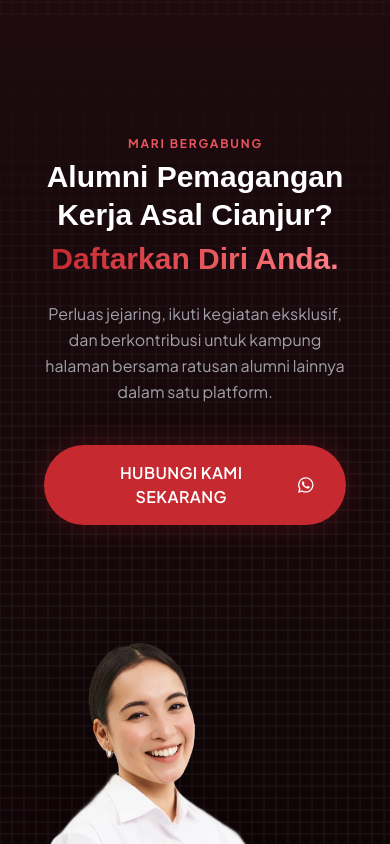
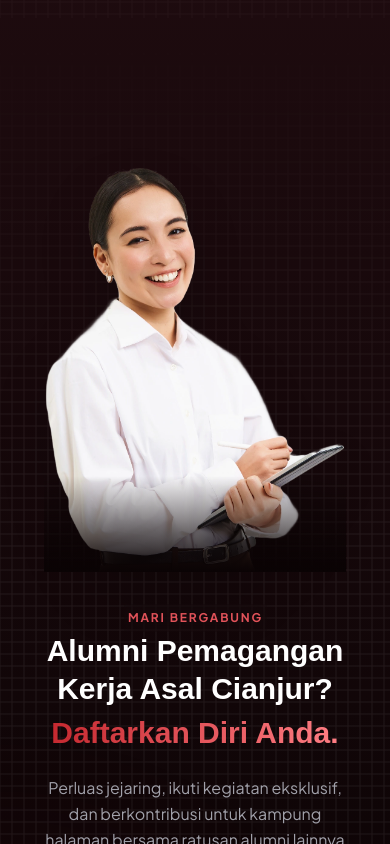
Before and after one commit to RIANPURNAMA1/ikapeksicianjur, a Next.js app in the folder frontend/: page / in a window 390 px wide. Shown: the part 4800-5644 px from the top of the page. Built offline with nearby package versions, Linux system fonts and the light colour scheme; no server answers; a web font is replaced by a local one.

Commit message:
update ui dan tambah dashboard management

```diff
--- a/frontend/src/components/home/JoinSection.tsx
+++ b/frontend/src/components/home/JoinSection.tsx
@@ -28,7 +28,7 @@ export default function JoinSection() {
           <div className="relative z-10 mx-auto grid max-w-6xl grid-cols-1 items-end gap-8 px-6 pt-12 sm:px-12 sm:pt-16 lg:grid-cols-2 lg:gap-16 lg:px-16 lg:pt-20">
 
             {/* Kolom Konten Teks */}
-            <div className="order-1 flex flex-col items-center pb-12 text-center lg:order-2 lg:items-start lg:pb-24 lg:text-left">
+            <div className="order-2 flex flex-col items-center pb-12 text-center lg:order-2 lg:items-start lg:pb-24 lg:text-left">
 
               {/* Eyebrow Tag dengan Pulsing Animation */}
               <Reveal delay={0}>
@@ -80,7 +80,7 @@ export default function JoinSection() {
             </div>
 
             {/* Kolom Gambar */}
-            <Reveal delay={600} className="order-2 lg:order-1">
+            <Reveal delay={600} className="order-1 lg:order-1">
               <div className="relative mx-auto w-full max-w-[340px] lg:max-w-none">
                 <div className="relative pt-8 lg:pt-0">
                   <Image
```
